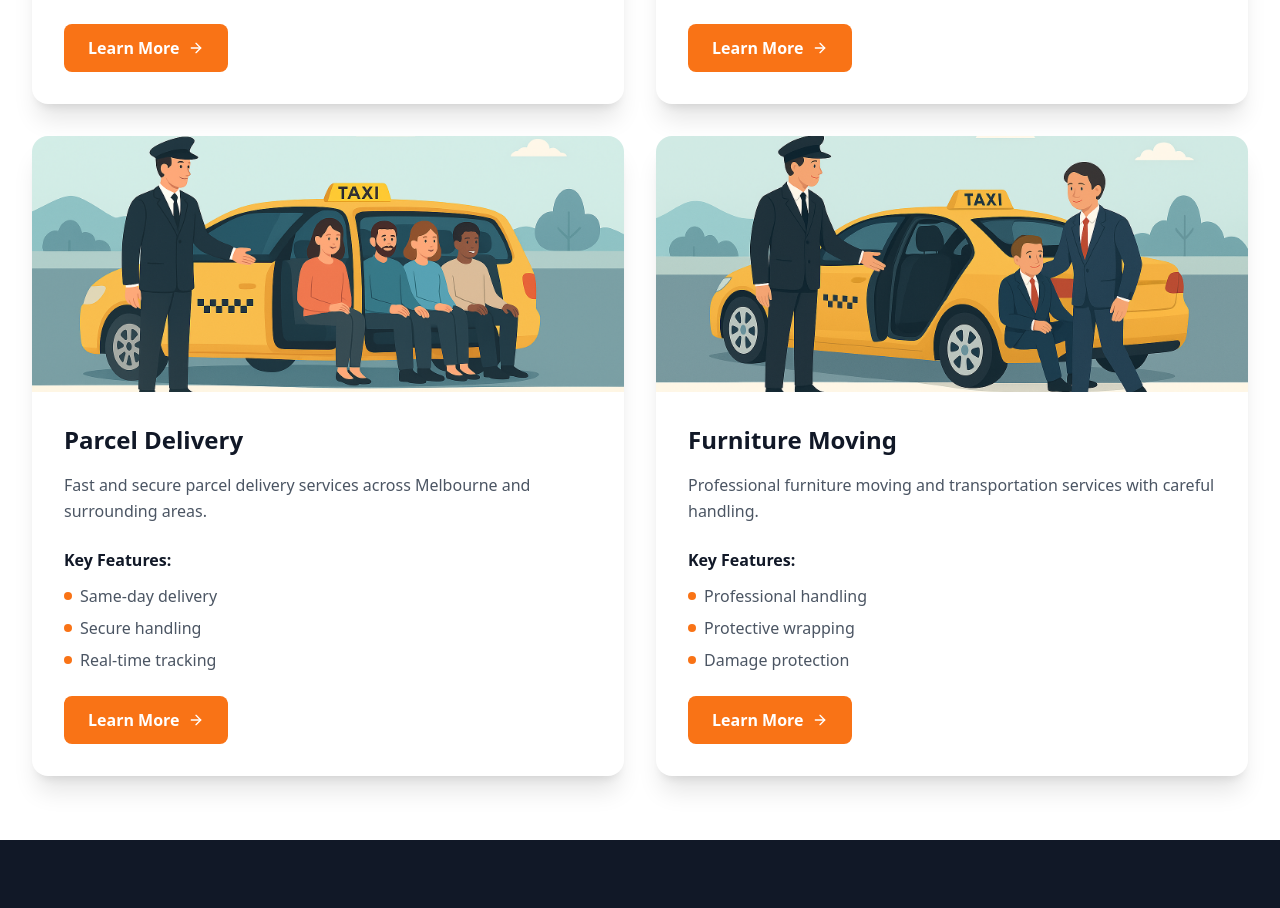
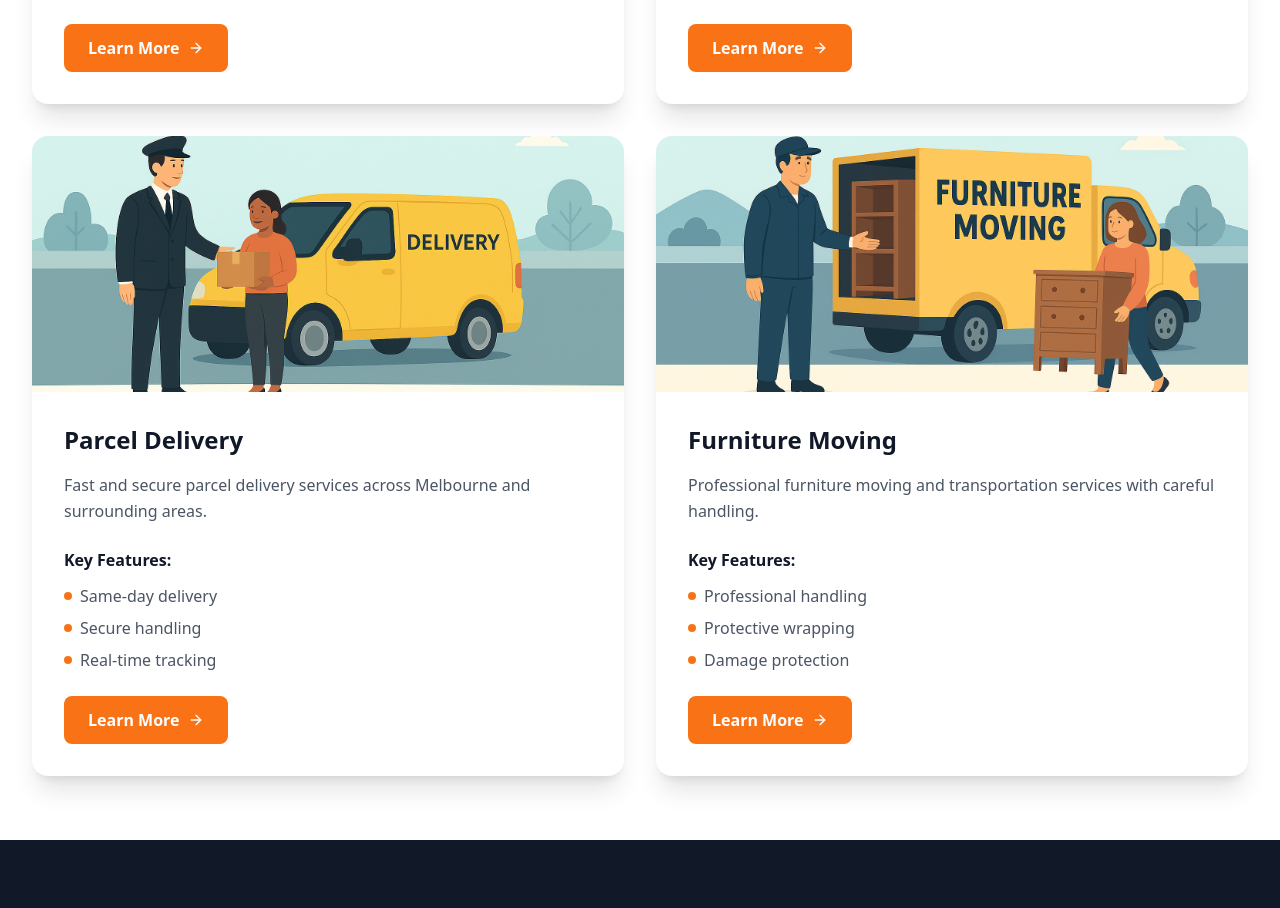
Before and after one commit to study24australia/maxi-cab, a React (Vite) app: page /services in a window 1280 px wide. Shown: the part 3363-4271 px from the top of the page. Built offline with nearby package versions, Linux system fonts and the light colour scheme.

Commit message:
Updated Services.tsx

```diff
--- a/src/pages/Services.tsx
+++ b/src/pages/Services.tsx
@@ -63,14 +63,14 @@ const Services = () => {
     {
       title: 'Parcel Delivery',
       description: 'Fast and secure parcel delivery services across Melbourne and surrounding areas.',
-      image: '/group.png',
+      image: '/parcel.png',
       link: '/services/parcel-delivery',
       features: ['Same-day delivery', 'Secure handling', 'Real-time tracking']
     },
     {
       title: 'Furniture Moving',
       description: 'Professional furniture moving and transportation services with careful handling.',
-      image: '/vip.png',
+      image: '/furniture.png',
       link: '/services/furniture-moving',
       features: ['Professional handling', 'Protective wrapping', 'Damage protection']
     }
```
